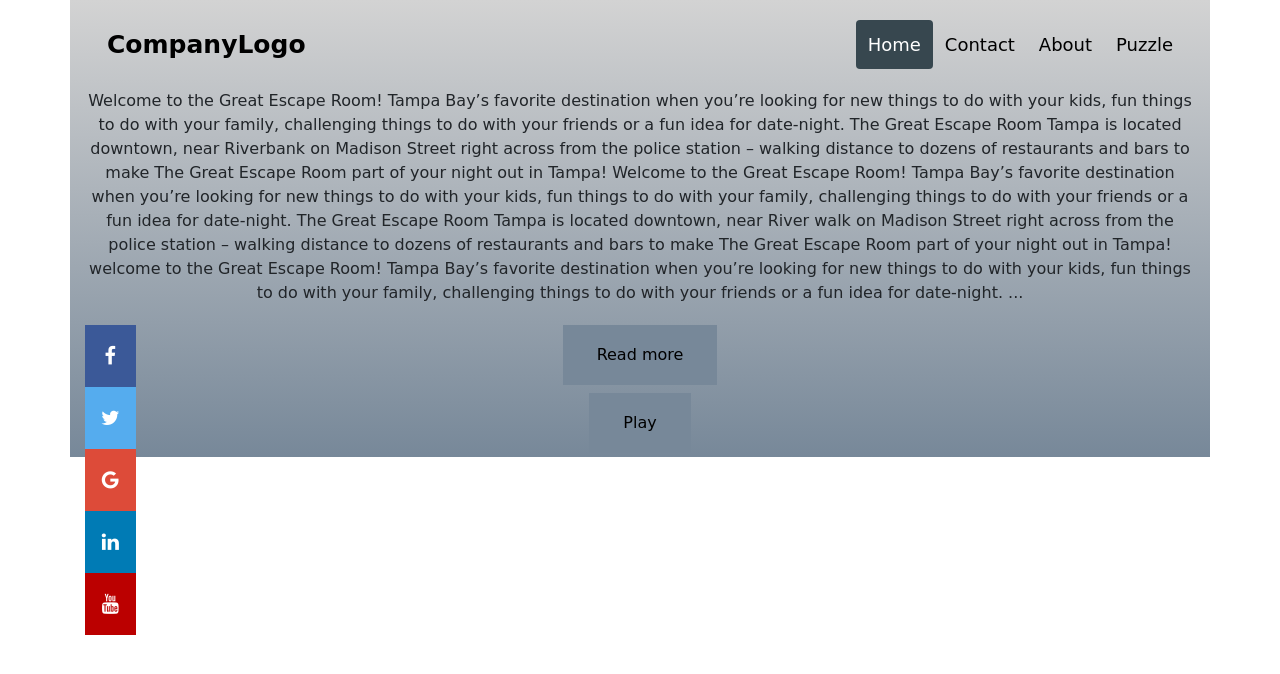
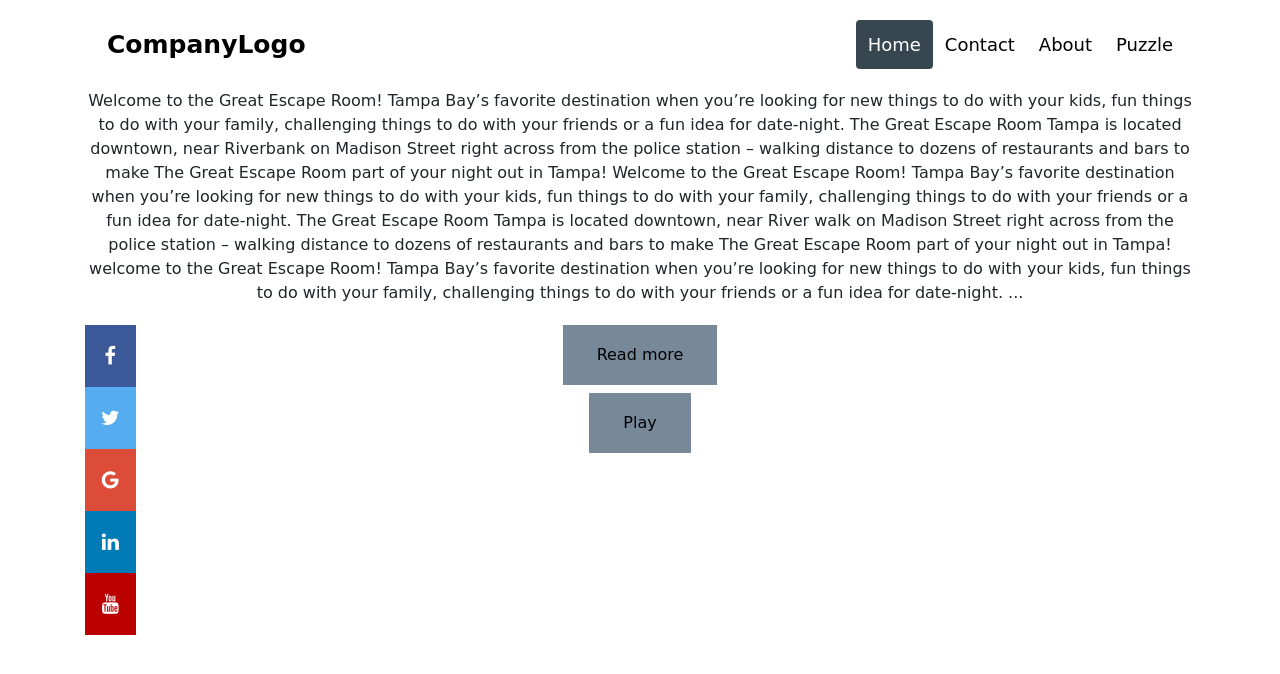
Before and after one commit to SurekshyaSharma/EscapeGame, a plain HTML site: page index.html in a window 1280 px wide. Drawn offline with nearby package versions, Linux system fonts and the light colour scheme.

Commit message:
Added new features

```diff
--- a/style.css
+++ b/style.css
@@ -73,7 +73,7 @@
 
 .container{
     font-family:Brush Script MT, Brush Script Std, cursive;
-    background-image: linear-gradient(#D3D3D3,#778899 )
+    /* background-image: linear-gradient(#D3D3D3,#778899 ) */
     /* background-image: url("1.jpg"); */
     /* opacity: 100%; */
 }
```
